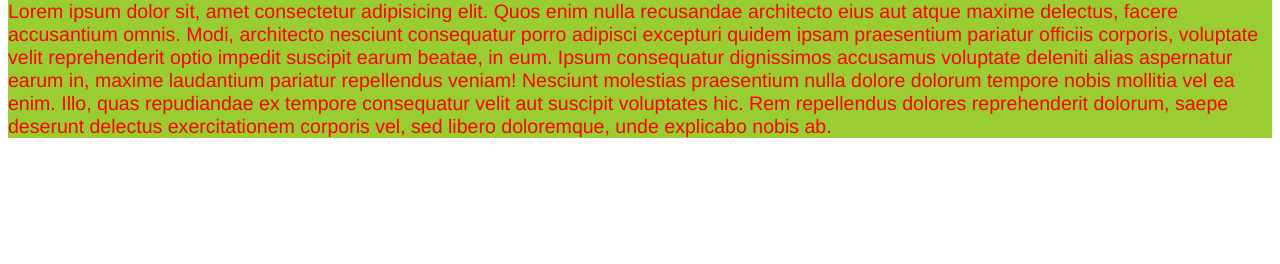
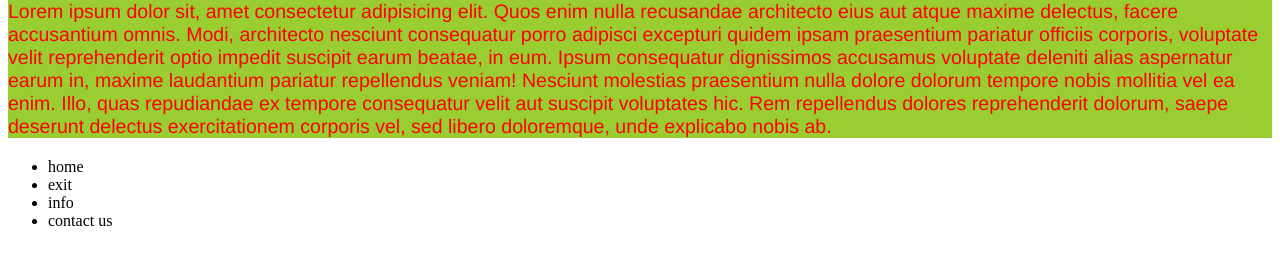
Before and after one commit to RadinGithub/train-git, a plain HTML site: page index.html in a window 1280 px wide. Shown: the part 158-422 px from the top of the page. Drawn offline with Linux system fonts and the light colour scheme.

Commit message:
index.html changes
i made changes by adding ul and some list items under it with out style yet...

```diff
--- a/index.html
+++ b/index.html
@@ -23,6 +23,12 @@
       deserunt delectus exercitationem corporis vel, sed libero doloremque, unde
       explicabo nobis ab.
     </p>
+    <ul>
+      <li>home</li>
+      <li>exit</li>
+      <li>info</li>
+      <li>contact us</li>
+    </ul>
     <script src="js/index.js"></script>
   </body>
 </html>
```
